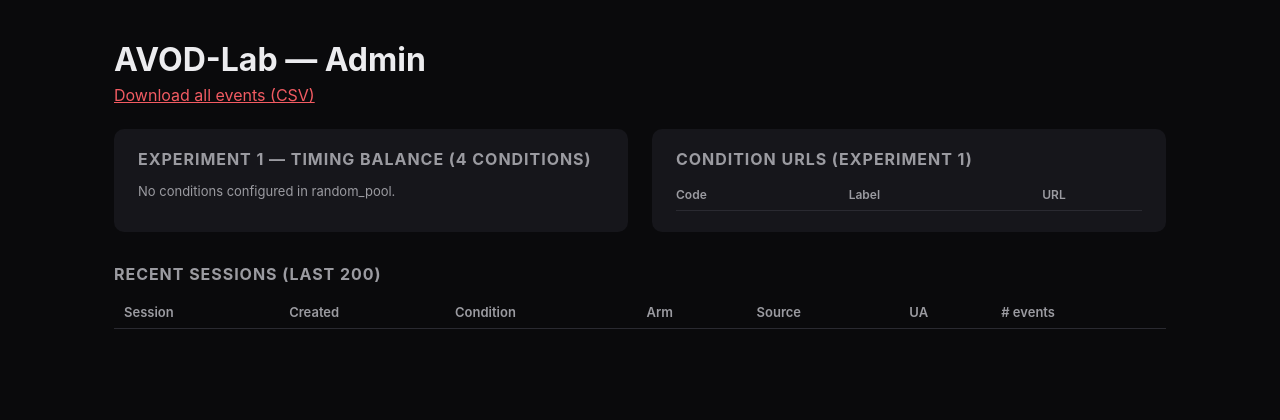
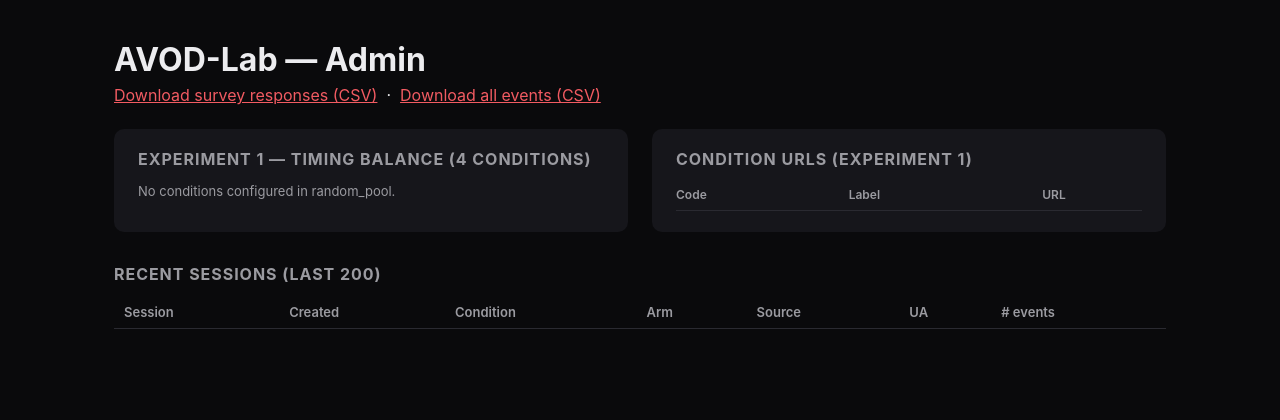
Before and after one commit to dzilbershtein/avod-lab, a Flask app: template templates/admin.html in a window 1280 px wide. Shown: the top 420 px of the page. Run offline with Flask 3, Linux system fonts and the light colour scheme; the template is opened without the code that fills it, so the values that code supplies are empty.

Commit message:
Add survey responses CSV export to admin page
- New route /admin/export_surveys.csv: one flat row per session with all
  survey answer keys as columns (pre + post survey merged)
- Admin header now shows both "Download survey responses (CSV)" and
  the existing "Download all events (CSV)" links

Co-Authored-By: Claude Sonnet 4.6 <noreply@anthropic.com>

```diff
--- a/app.py
+++ b/app.py
@@ -482,6 +482,69 @@ def admin_session(sid: str):
     )
 
 
+@app.get("/admin/export_surveys.csv")
+def admin_export_surveys_csv():
+    """One row per session with all survey answers as columns."""
+    _require_admin()
+    db = get_db()
+    sessions = db.execute(
+        "SELECT id, condition, ad_relevance_arm, condition_label, ts_created "
+        "FROM sessions ORDER BY ts_created ASC"
+    ).fetchall()
+
+    # Collect all survey payloads per session
+    survey_rows: dict[str, dict] = {}
+    for s in sessions:
+        sid = s["id"]
+        survey_rows[sid] = {
+            "session_id": sid,
+            "condition": s["condition"],
+            "ad_relevance_arm": s["ad_relevance_arm"],
+            "condition_label": s["condition_label"],
+            "ts_created": s["ts_created"],
+        }
+
+    events = db.execute(
+        "SELECT session_id, kind, payload FROM events "
+        "WHERE kind IN ('survey_submit','pre_survey_submit','post_survey_submit') "
+        "ORDER BY id ASC"
+    ).fetchall()
+
+    for ev in events:
+        sid = ev["session_id"]
+        if sid not in survey_rows:
+            continue
+        try:
+            data = json.loads(ev["payload"])
+            responses = data.get("responses", data)
+            if isinstance(responses, dict):
+                for k, v in responses.items():
+                    survey_rows[sid][k] = v
+        except (json.JSONDecodeError, AttributeError):
+            pass
+
+    if not survey_rows:
+        return Response("session_id\n", mimetype="text/csv",
+                        headers={"Content-Disposition": "attachment; filename=surveys.csv"})
+
+    # Build consistent column order: meta cols first, then all answer keys sorted
+    meta_cols = ["session_id", "condition", "ad_relevance_arm", "condition_label", "ts_created"]
+    answer_keys = sorted({k for row in survey_rows.values() for k in row if k not in meta_cols})
+    all_cols = meta_cols + answer_keys
+
+    buf = io.StringIO()
+    writer = csv.writer(buf)
+    writer.writerow(all_cols)
+    for row in survey_rows.values():
+        writer.writerow([row.get(c, "") for c in all_cols])
+
+    return Response(
+        buf.getvalue(),
+        mimetype="text/csv",
+        headers={"Content-Disposition": "attachment; filename=surveys.csv"},
+    )
+
+
 @app.get("/admin/export.csv")
 def admin_export_csv():
     _require_admin()
--- a/templates/admin.html
+++ b/templates/admin.html
@@ -35,6 +35,8 @@
     <header class="admin-header" style="margin-bottom:24px;">
       <h1 style="margin:0 0 6px;">AVOD-Lab — Admin</h1>
       <p style="margin:0;">
+        <a href="{{ url_for('admin_export_surveys_csv', token=token) }}">Download survey responses (CSV)</a>
+        &nbsp;·&nbsp;
         <a href="{{ url_for('admin_export_csv', token=token) }}">Download all events (CSV)</a>
       </p>
     </header>
```
